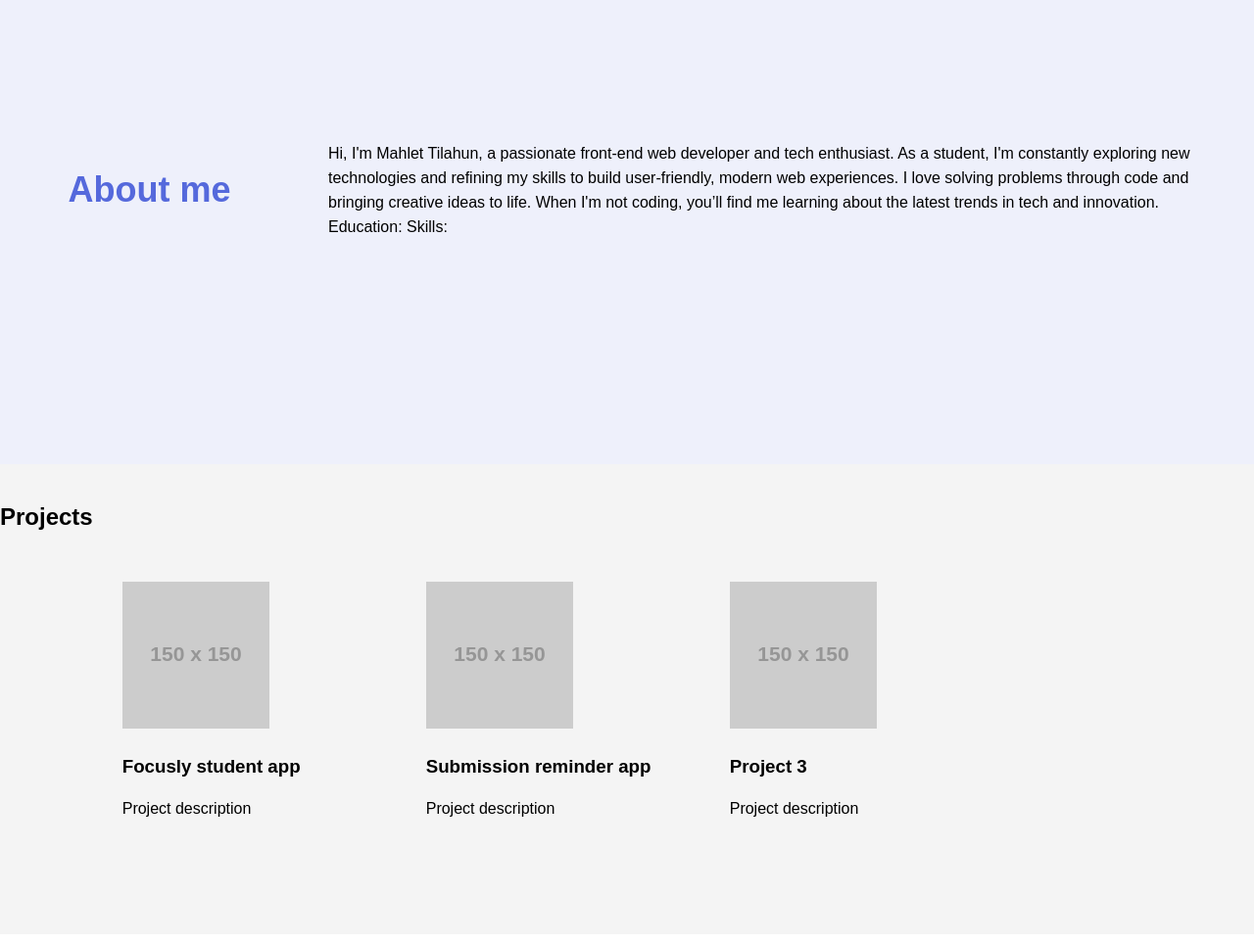
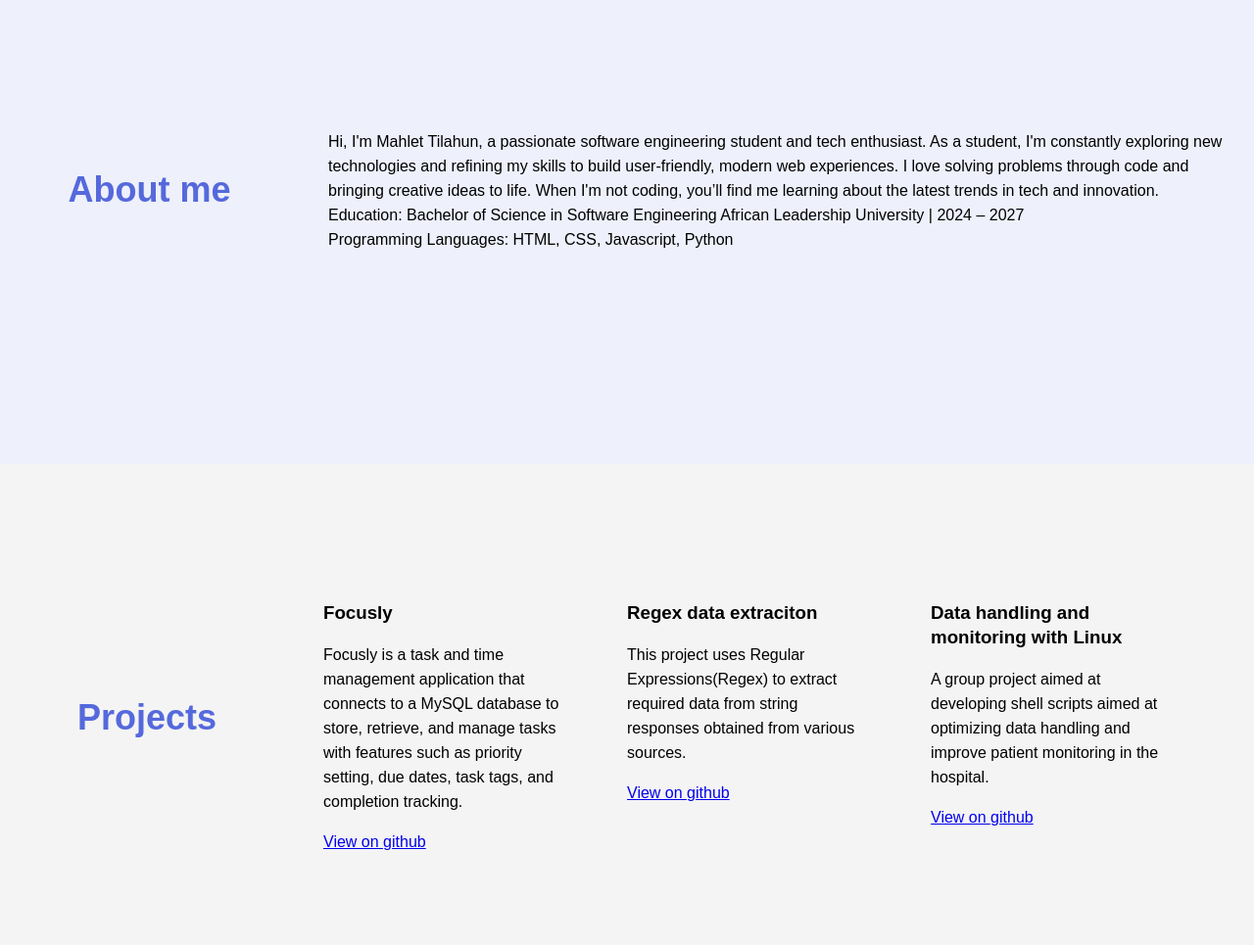
Before and after one commit to mahlet-tilahun/Responsive-Web-Design---Resume-Assignment, a plain HTML site: page index.html in a window 1280 px wide. Shown: the part 640-1605 px from the top of the page at 98% size. Drawn offline with Linux system fonts and the light colour scheme; placeholder pictures from the web are drawn by us.

Commit message:
index.html

```diff
--- a/index.html
+++ b/index.html
@@ -39,35 +39,45 @@
             <h2>About me</h2>
         </div>
         <div class="about-me-description">
-            <p>Hi, I'm Mahlet Tilahun, a passionate front-end web developer and tech
+            <p>Hi, I'm Mahlet Tilahun, a passionate software engineering student and tech
                 enthusiast. As a student, I'm
                 constantly exploring
                 new technologies and refining my skills to build user-friendly, modern web experiences. I love solving
                 problems through
                 code and bringing creative ideas to life. When I'm not coding, you’ll find me learning about the latest
                 trends in tech
-                and innovation.
-                Education:
-                Skills: </p>
+                and innovation. <br>
+                Education: Bachelor of Science in Software Engineering
+                African Leadership University | 2024 – 2027 <br>
+                Programming Languages: HTML, CSS, Javascript, Python
+            </p>
         </div>
     </section>
 
     <section id="projects">
-        <h2>Projects</h2><br>
-        <div class="project-tile">
-            <img src="https://via.placeholder.com/150" alt="project image">
-            <h3>Focusly student app</h3>
-            <p>Project description</p>
+        <div class="project-title">
+            <h2>Projects</h2>
         </div>
         <div class="project-tile">
-            <img src="https://via.placeholder.com/150" alt="project image">
-            <h3>Submission reminder app</h3>
-            <p>Project description</p>
+            <h3>Focusly</h3>
+            <p>
+                Focusly is a task and time management application that connects to a MySQL database to store, retrieve,
+                and manage tasks with features such as priority setting, due dates,
+                task tags, and completion tracking.</p>
+            <a href="https://github.com/mahlet-tilahun/focusly-student-reminder" target="_blank">View on github</a>
         </div>
         <div class="project-tile">
-            <img src="https://via.placeholder.com/150" alt="project image">
-            <h3>Project 3</h3>
-            <p>Project description</p>
+            <h3>Regex data extraciton</h3>
+            <p>This project uses Regular Expressions(Regex) to extract required data from string responses obtained from
+                various sources. </p>
+            <a href="https://github.com/mahlet-tilahun/alu_regex-data-extraction-mahlet-tilahun" target="_blank">View on
+                github</a>
+        </div>
+        <div class="project-tile">
+            <h3>Data handling and monitoring with Linux</h3>
+            <p>A group project aimed at developing shell scripts aimed at optimizing data handling and improve patient
+                monitoring in the hospital.</p>
+            <a href="https://github.com/WamalwaSydney/hospital_monitoring_group_2" target="_blank">View on github</a>
         </div>
     </section>
 
```
